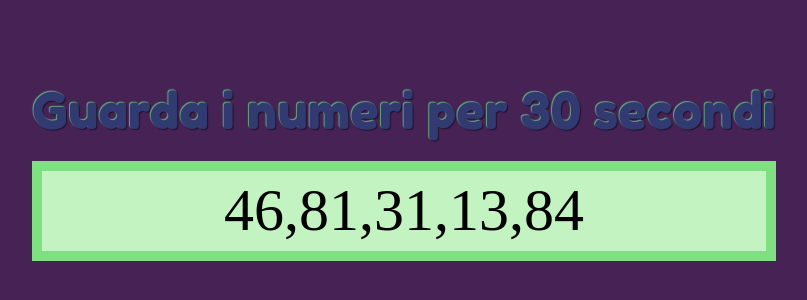
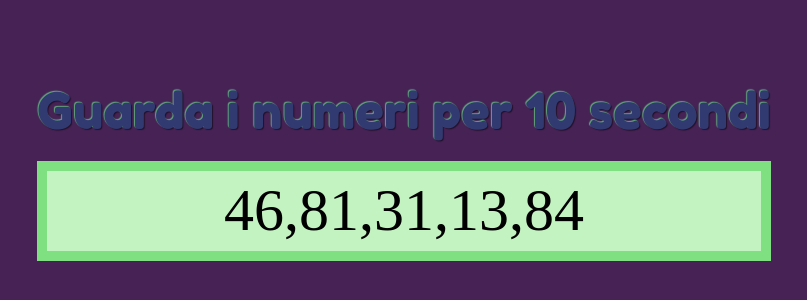
Before and after one commit to andrea-nuzzo/js-simon, a plain HTML site: page index.html in a window 1280 px wide. Shown: the part 230-530 px from the top of the page, without its empty margins (236-1043 px from the left). Drawn offline with Linux system fonts and the light colour scheme.

Commit message:
esercizio completato

```diff
--- a/index.html
+++ b/index.html
@@ -13,7 +13,7 @@
 <body>
     <div class="container">
         <div class="box">
-            <div class="boxTitle">Guarda i numeri per 30 secondi</div>
+            <div class="boxTitle">Guarda i numeri per 10 secondi</div>
             <div class="boxNumber">
             </div>
         </div>
```
